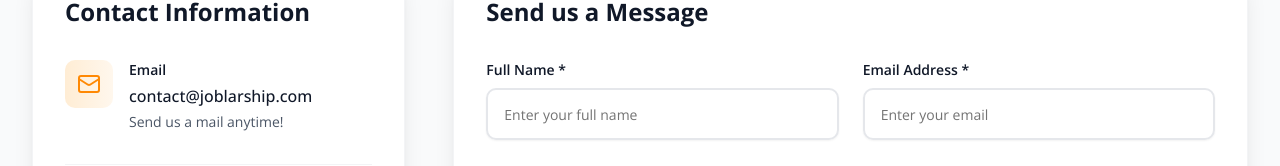
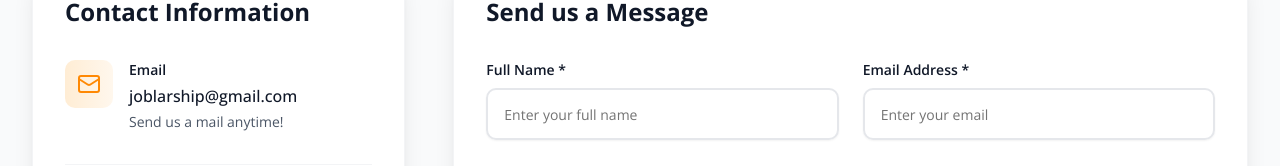
Before and after one commit to nemesisvoid/joblarship, a Next.js app: page /contact in a window 1280 px wide. Shown: the part 357-523 px from the top of the page. Built offline with nearby package versions, Linux system fonts and the light colour scheme; no server answers.

Commit message:
minor changes made to navbar

```diff
--- a/components/homepage-list.tsx
+++ b/components/homepage-list.tsx
@@ -72,7 +72,7 @@ const HomePageList = ({ title, opportunityType, limit = 4, loadMoreAmount = 2 }:
       </div>
     );
   return (
-    <div>
+    <div className='pt-4'>
       <h2 className='text-3xl font-medium mb-12'>{title}</h2>
       <div className='grid grid-cols-1 md:grid-cols-2 gap-12'>
         {data.map((item, i) => (
--- a/components/misc/contact-form.tsx
+++ b/components/misc/contact-form.tsx
@@ -97,7 +97,7 @@ const ContactForm = () => {
     {
       icon: <MailIcon className='w-6 h-6' />,
       label: 'Email',
-      value: 'contact@joblarship.com',
+      value: 'joblarship@gmail.com',
       description: 'Send us a mail anytime!',
     },
   ];
@@ -108,7 +108,7 @@ const ContactForm = () => {
       icon: <BsInstagram className='w-6 h-6' />,
     },
     {
-      href: '',
+      href: 'https://www.twitter.com/@joblarship49047',
       icon: <BsTwitterX className='w-6 h-6' />,
     },
     {
```
